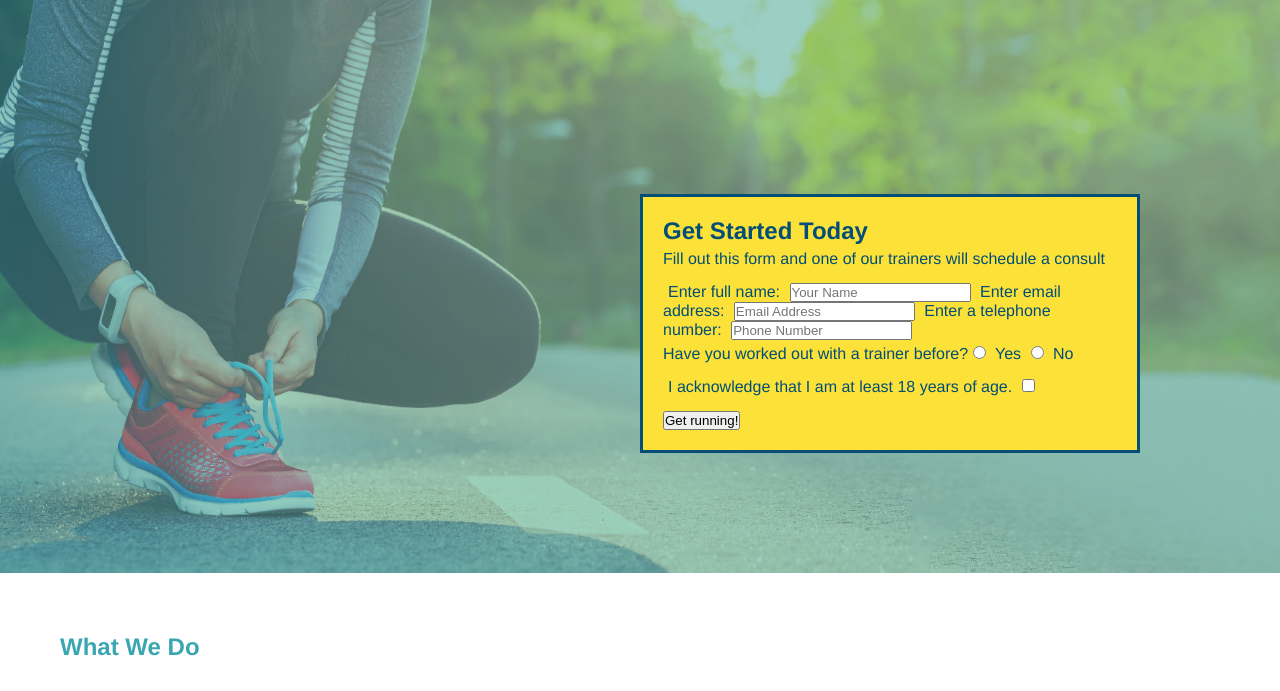
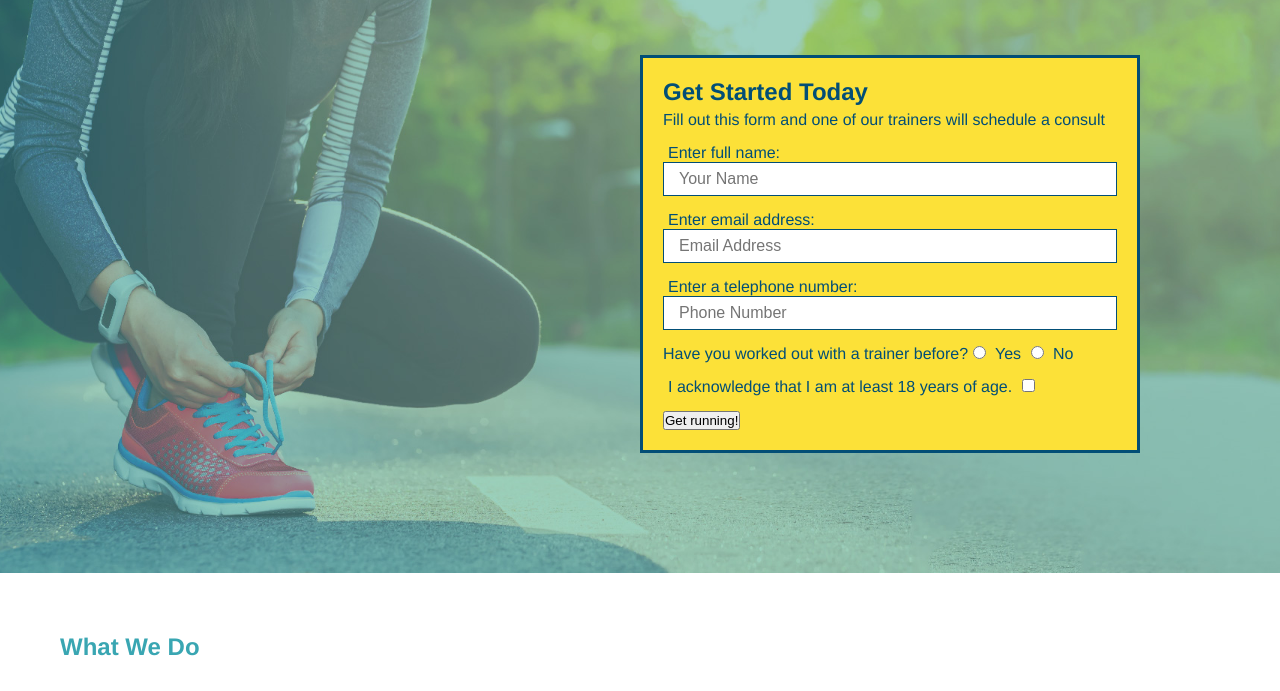
Before and after one commit to monikachomiak/run-buddy, a plain HTML site: page index.html in a window 1280 px wide. Shown: the part 109-800 px from the top of the page. Drawn offline with Linux system fonts and the light colour scheme.

Commit message:
form fields

```diff
--- a/index.html
+++ b/index.html
@@ -44,11 +44,11 @@
          <! -- Add form element -->
          <form>
              <label for="name">Enter full name:</label>
-             <input type="text" placeholder="Your Name" name="name" id="name" />
+             <input type="text" placeholder="Your Name" name="name" id="name" class="form-input" />
              <label for="email">Enter email address:</label>
-             <input type="email" placeholder="Email Address" name="email" id="email" />
+             <input type="email" placeholder="Email Address" name="email" id="email" class="form-input" />
              <label for="phone">Enter a telephone number:</label>
-             <input type="tel" placeholder="Phone Number" name="phone number" id="phone number" />
+             <input type="tel" placeholder="Phone Number" name="phone number" id="phone number" class="form-input" />
              <p>
                  Have you worked out with a trainer before?
                  <input type="radio" name="trainer-confirm" id="trainer-yes" />
```
